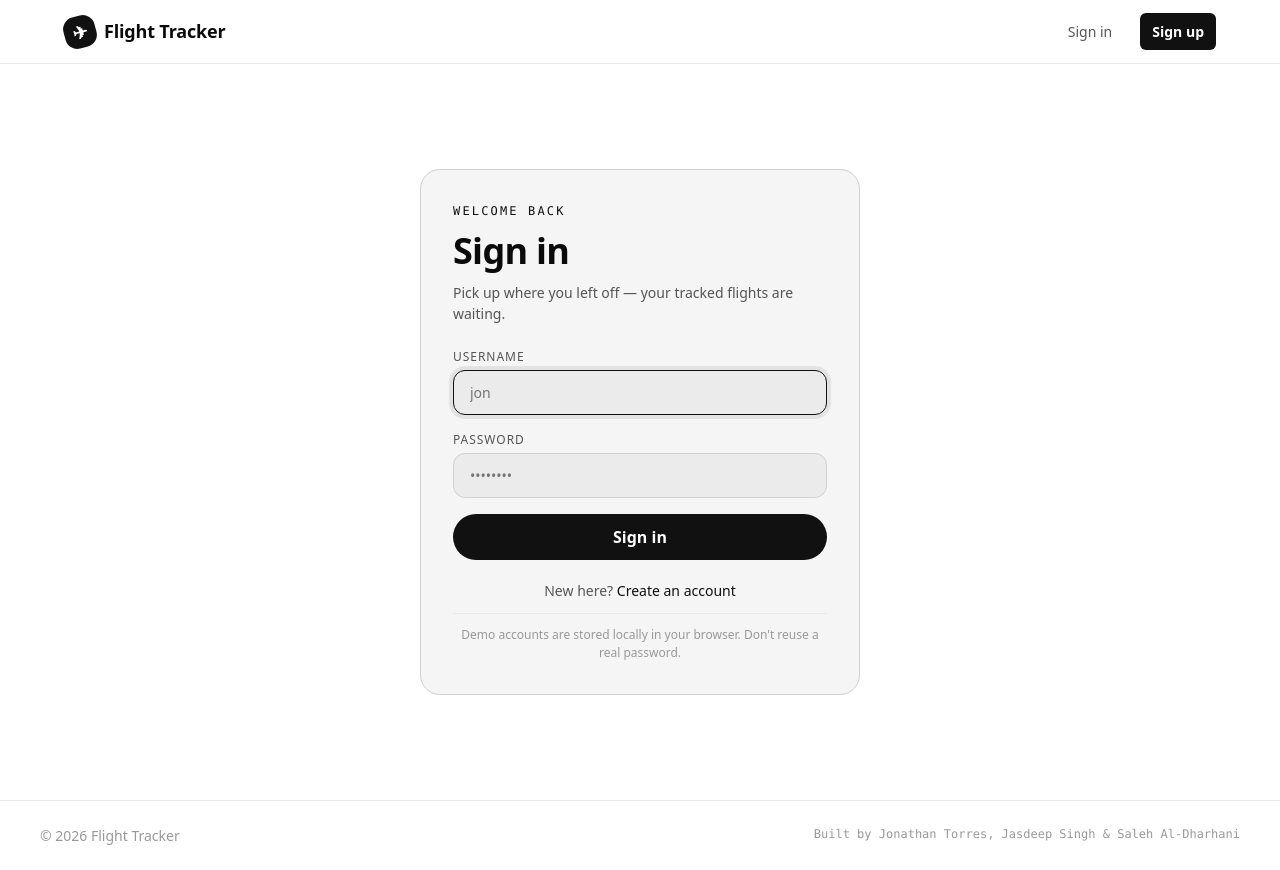
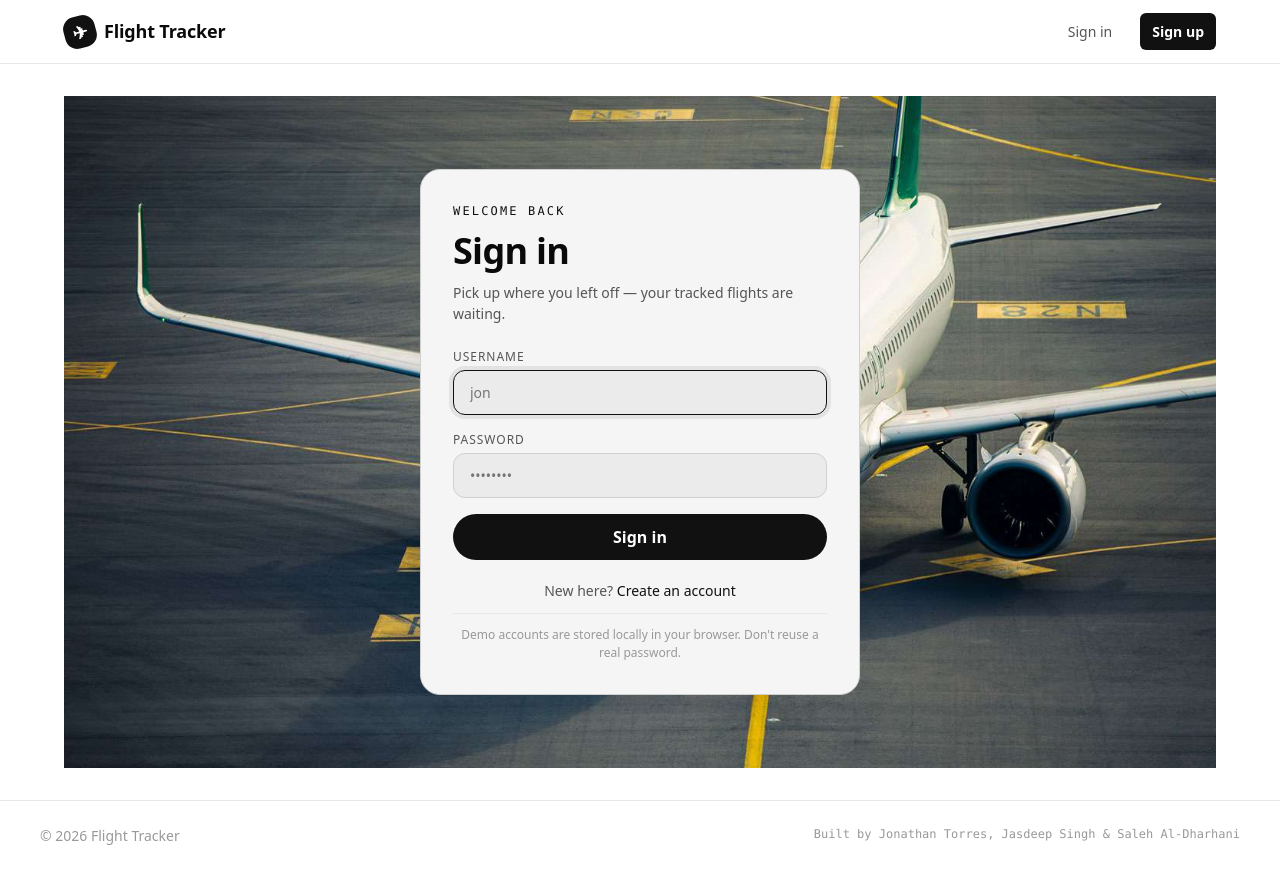
Before and after one commit to SalehAldharhani/CMPS-3390-FLIGHT-TRACKER, a React (Vite) app: page /login in a window 1280 px wide. Built offline with nearby package versions, Linux system fonts and the light colour scheme; no server answers.

Commit message:
added airplane background on sign in and sign up page

```diff
--- a/src/styles/app.css
+++ b/src/styles/app.css
@@ -1031,6 +1031,10 @@ code,
   align-items: center;
   justify-content: center;
   padding: var(--sp-6) var(--sp-4);
+  background-image: url('/airplane.jpg');
+  background-size: cover;
+  background-position: center;
+  background-repeat: no-repeat;
 }
 .ft-auth__card {
   width: 100%;
```
Also changed, not shown: public/airplane.jpg (added).
